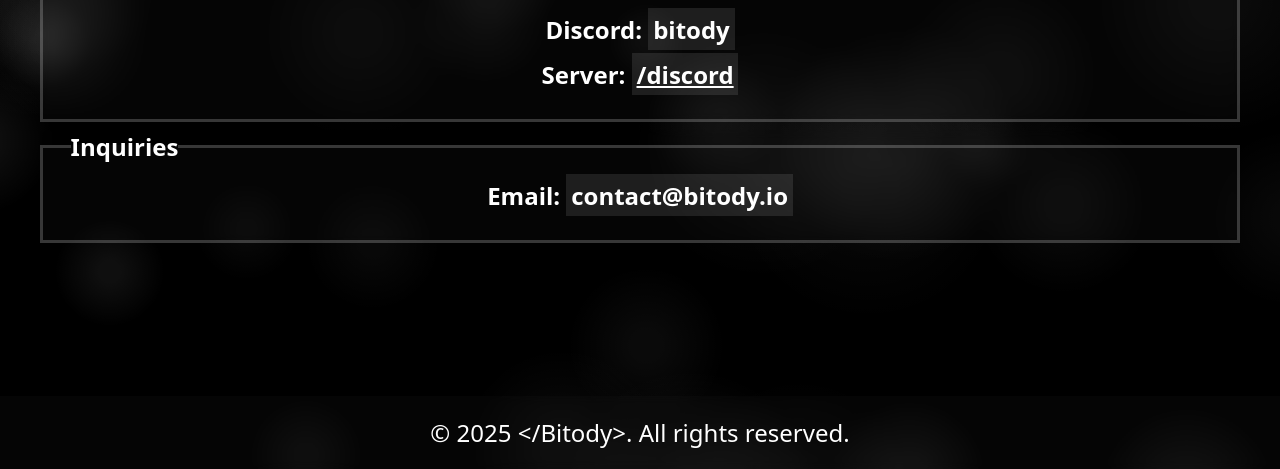
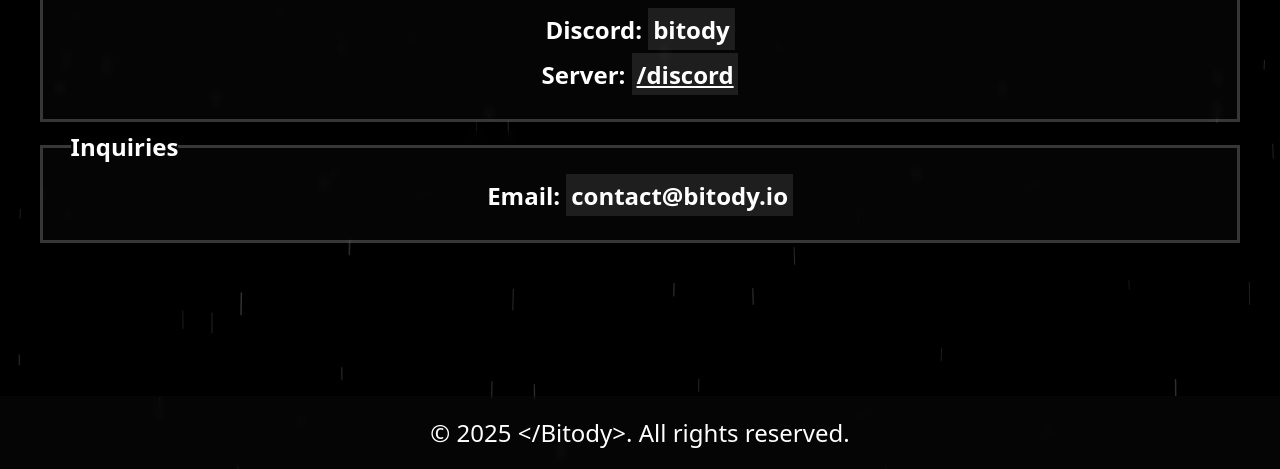
Before and after one commit to skirtingas/BitodyWeb, a plain HTML site: page contact.html in a window 1280 px wide. Shown: the part 331-800 px from the top of the page. Drawn offline with Linux system fonts and the light colour scheme; animation ran at ten frames a second; a web font is replaced by a local one.

Commit message:
BS #2: Edited background glows

```diff
--- a/contact.html
+++ b/contact.html
@@ -44,6 +44,6 @@
         </footer>
         <script src="/scripts/particles.js"></script>
         <script src="/scripts/codecopy.js"></script>
-        <script src="/scripts/hamburger.js></script>
+        <script src="/scripts/hamburger.js"></script>
     </body>
 </html>
--- a/scripts/particles.js
+++ b/scripts/particles.js
@@ -1,5 +1,5 @@
-// Subtle glowing particles background
-// Creates a fixed full-screen canvas and renders slow-moving soft glows.
+// Background rain particles
+// Creates a fixed full-screen canvas and renders crisp, subtle falling lines.
 (function () {
   const ENABLED = true;
   if (!ENABLED) return;
@@ -26,17 +26,17 @@
   const state = {
     w: 0,
     h: 0,
-    particles: [],
+    drops: [],
     lastTime: 0,
     running: !prefersReducedMotion,
   };
 
-  // Determine particle count based on viewport area
+  // Determine drop count based on viewport area
   function targetCount() {
     const area = state.w * state.h;
-    // Rough density: ~1 particle per 30k-60k pixels, clamped
-    const base = Math.round(area / 45000);
-    return Math.max(20, Math.min(80, base));
+    // Rain density: ~1 drop per 18k px, clamped to keep perf nice
+    const base = Math.round(area / 18000);
+    return Math.max(80, Math.min(220, base));
   }
 
   function resize() {
@@ -51,51 +51,41 @@
     canvas.style.height = state.h + 'px';
     ctx.setTransform(dpr, 0, 0, dpr, 0, 0);
 
-    // Adjust particle count smoothly
+    // Adjust drop count smoothly
     const desired = targetCount();
-    const diff = desired - state.particles.length;
-    if (diff > 0) addParticles(diff);
-    else if (diff < 0) state.particles.splice(desired);
+    const diff = desired - state.drops.length;
+    if (diff > 0) addDrops(diff);
+    else if (diff < 0) state.drops.splice(desired);
   }
-
-  // Palette: subtle cool whites
-  const COLORS = [
-    'rgba(255,255,255,0.06)',
-    'rgba(255,255,255,0.04)',
-    'rgba(255,255,255,0.03)'
-  ];
 
   function rand(min, max) { return Math.random() * (max - min) + min; }
 
-  function addParticles(n) {
+  function addDrops(n) {
     for (let i = 0; i < n; i++) {
-      const r = rand(40, 140); // radius of glow
-      const speed = rand(0.02, 0.08); // px per ms
-      const angle = rand(0, Math.PI * 2);
-      const vx = Math.cos(angle) * speed;
-      const vy = Math.sin(angle) * speed;
-      state.particles.push({
-        x: rand(-r, state.w + r),
-        y: rand(-r, state.h + r),
-        r,
-        vx,
-        vy,
-        color: COLORS[Math.floor(rand(0, COLORS.length))],
+      const len = rand(8, 22); // length of the streak
+      const speed = rand(0.18, 0.55); // vy px per ms
+      const wind = rand(-0.05, 0.05); // vx px per ms
+      const thickness = rand(0.75, 1.75);
+      const alpha = rand(0.08, 0.20);
+      state.drops.push({
+        x: rand(0, state.w),
+        y: rand(-state.h, state.h),
+        len,
+        speed,
+        wind,
+        thickness,
+        alpha
       });
     }
   }
 
-  function drawParticle(p) {
-    // Soft radial gradient glow
-    const g = ctx.createRadialGradient(p.x, p.y, 0, p.x, p.y, p.r);
-    // inner brighter, outer fades to 0
-    g.addColorStop(0, p.color);
-    g.addColorStop(0.2, p.color);
-    g.addColorStop(1, 'rgba(255,255,255,0)');
-    ctx.fillStyle = g;
+  function drawDrop(d) {
+    ctx.strokeStyle = `rgba(255,255,255,${d.alpha})`;
+    ctx.lineWidth = d.thickness;
     ctx.beginPath();
-    ctx.arc(p.x, p.y, p.r, 0, Math.PI * 2);
-    ctx.fill();
+    ctx.moveTo(d.x, d.y);
+    ctx.lineTo(d.x + d.wind * 16, d.y + d.len);
+    ctx.stroke();
   }
 
   function step(now) {
@@ -105,39 +95,41 @@
     state.lastTime = now;
 
     ctx.clearRect(0, 0, state.w, state.h);
+    ctx.lineCap = 'round';
 
-    // Blend glows additively but keep it subtle
-    ctx.globalCompositeOperation = 'lighter';
+    for (const d of state.drops) {
+      d.x += d.wind * dt;
+      d.y += d.speed * dt;
 
-    for (const p of state.particles) {
-      p.x += p.vx * dt;
-      p.y += p.vy * dt;
+      // wrap from bottom to top with slight randomization
+      if (d.y - d.len > state.h + 4) {
+        d.y = -rand(0, state.h * 0.3);
+        d.x = rand(0, state.w);
+        d.len = rand(8, 22);
+        d.speed = rand(0.18, 0.55);
+        d.wind = rand(-0.05, 0.05);
+        d.thickness = rand(0.75, 1.75);
+        d.alpha = rand(0.08, 0.20);
+      }
+      // wrap horizontally if drifting off-screen
+      if (d.x < -10) d.x = state.w + 10;
+      else if (d.x > state.w + 10) d.x = -10;
 
-      // gentle wrap-around with padding
-      const pad = p.r * 1.2;
-      if (p.x < -pad) p.x = state.w + pad;
-      else if (p.x > state.w + pad) p.x = -pad;
-      if (p.y < -pad) p.y = state.h + pad;
-      else if (p.y > state.h + pad) p.y = -pad;
-
-      drawParticle(p);
+      drawDrop(d);
     }
-
-    ctx.globalCompositeOperation = 'source-over';
     requestAnimationFrame(step);
   }
 
   // If reduced motion is preferred, render a static frame only
   function renderStatic() {
     ctx.clearRect(0, 0, state.w, state.h);
-    ctx.globalCompositeOperation = 'lighter';
-    for (const p of state.particles) drawParticle(p);
-    ctx.globalCompositeOperation = 'source-over';
+    ctx.lineCap = 'round';
+    for (const d of state.drops) drawDrop(d);
   }
 
   // Init
   resize();
-  addParticles(targetCount());
+  addDrops(targetCount());
 
   if (state.running) requestAnimationFrame(step);
   else renderStatic();
```
